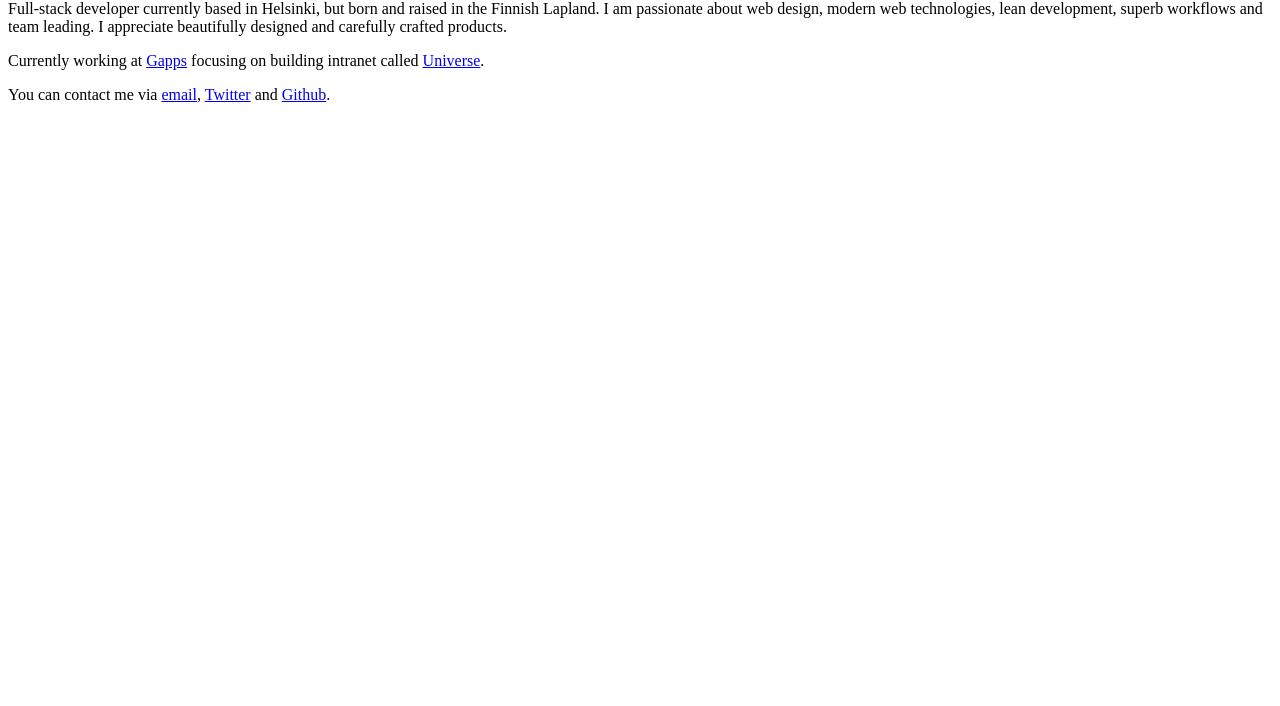
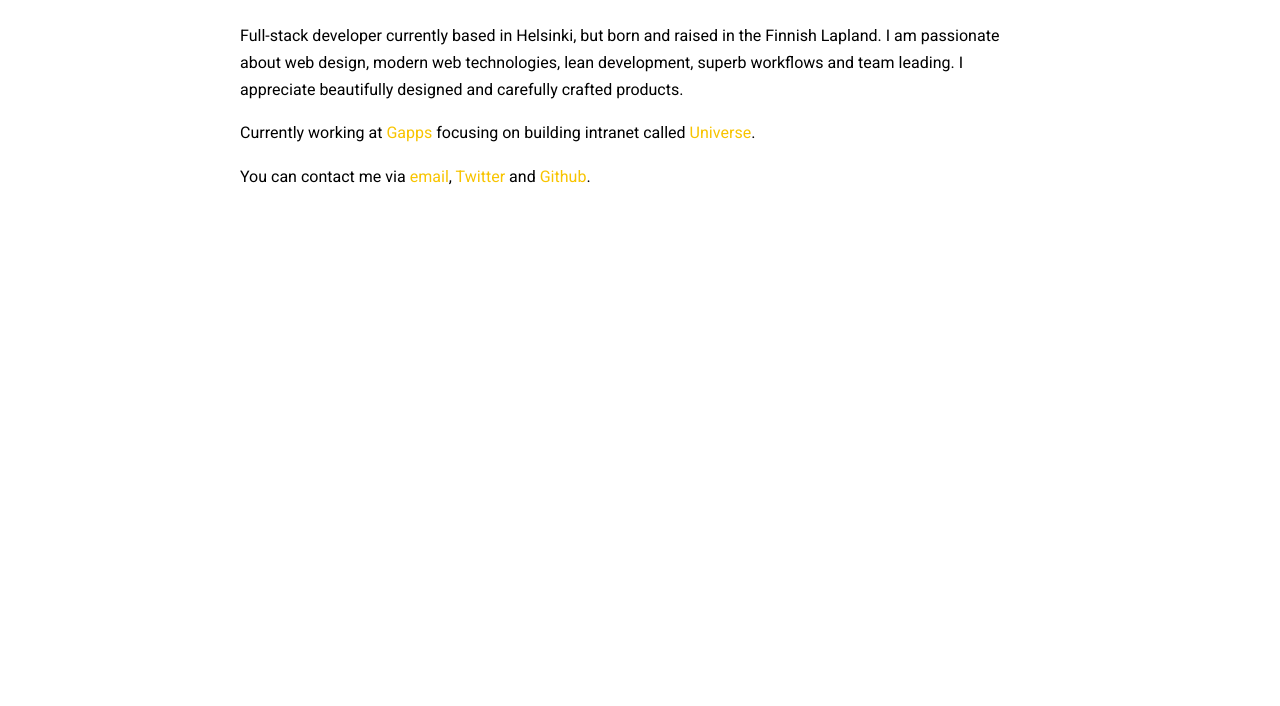
Before and after one commit to ristinolla/pertturistimella.com, a plain HTML site: page src/index.html in a window 1280 px wide. Shown: the part 94-800 px from the top of the page. Drawn offline with Linux system fonts and the light colour scheme.

Commit message:
fix css path

```diff
--- a/src/index.html
+++ b/src/index.html
@@ -14,7 +14,7 @@
     <meta property="og:type" content="website">
     <title>Perttu Ristimella</title>
     <link href="https://fonts.googleapis.com/css?family=Heebo:400,700" defer rel="stylesheet">
-    <link href="css/main.min.css" rel="stylesheet">
+    <link href="css/styles.css" rel="stylesheet">
 
     <script>
       (function(i,s,o,g,r,a,m){i['GoogleAnalyticsObject']=r;i[r]=i[r]||function(){
```
